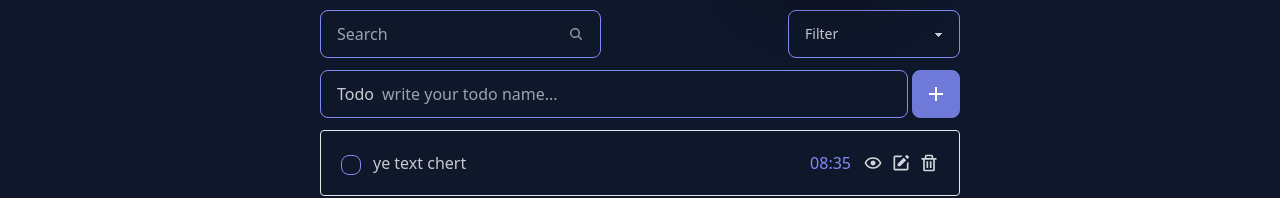
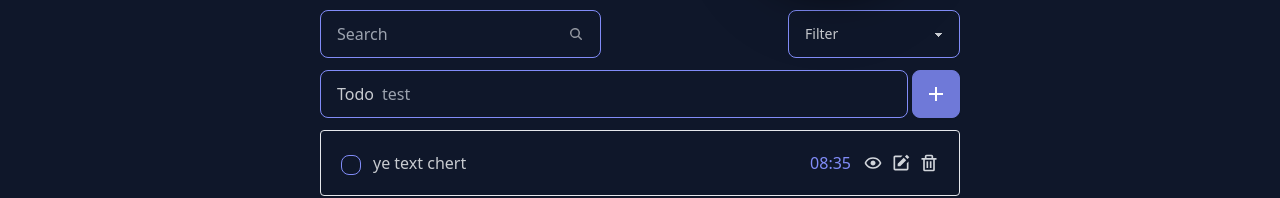
Before and after one commit to emiroow/todo-frontend-react, a React (Vite) app: page / in a window 1280 px wide. Shown: the part 366-564 px from the top of the page. Built offline with nearby package versions, Linux system fonts and the light colour scheme.

Commit message:
add yup & replace custom input with new formik Comp

```diff
--- a/package.json
+++ b/package.json
@@ -20,6 +20,7 @@
     "react-icons": "^5.2.1",
     "react-router-dom": "^6.23.1",
     "react-toastify": "^10.0.5",
+    "yup": "^1.4.0",
     "zustand": "^4.5.2"
   },
   "devDependencies": {
--- a/src/pages/todo/components/AddTodo.tsx
+++ b/src/pages/todo/components/AddTodo.tsx
@@ -1,20 +1,40 @@
+import { useFormik } from "formik";
 import { BiPlus } from "react-icons/bi";
+import * as yup from "yup";
+import FormikTextInput from "../../../components/common/FormikTextInput";
+const AddTodo = () => {
+  const test = useFormik({
+    initialValues: {
+      label: "",
+    },
+    validationSchema: yup
+      .object()
+      .shape({ label: yup.string().required("label is required filed !") }),
+    onSubmit: (value) => {
+      console.log(value);
+    },
+  });
 
-const AddTodo = () => {
   return (
-    <div className="w-[95%] md:w-[60%] lg:w-[50%] 2xl:w-[30%] m-auto flex flex-row justify-between gap-1">
-      <label className="input max-sm:input-sm input-secondary input-bordered flex items-center gap-2 w-full">
-        Todo
-        <input
-          type="text"
-          className="grow"
-          placeholder="write your todo name..."
-        />
-      </label>
-      <button className="btn btn-square max-sm:btn-sm btn-active btn-secondary">
+    <form
+      onSubmit={test.handleSubmit}
+      onReset={test.handleReset}
+      className="w-[95%] md:w-[60%] lg:w-[50%] 2xl:w-[30%] m-auto flex flex-row justify-between gap-1"
+    >
+      <FormikTextInput
+        name="label"
+        placeholder="test"
+        className="w-full"
+        formik={test}
+        innerSymbol="Todo"
+      />
+      <button
+        type="submit"
+        className="btn btn-square max-sm:btn-sm btn-active btn-secondary"
+      >
         <BiPlus className="text-2xl text-white p-0" />
       </button>
-    </div>
+    </form>
   );
 };
 
```
Also changed, not shown: 1 other file (tests, documents, lock files or other folders).
